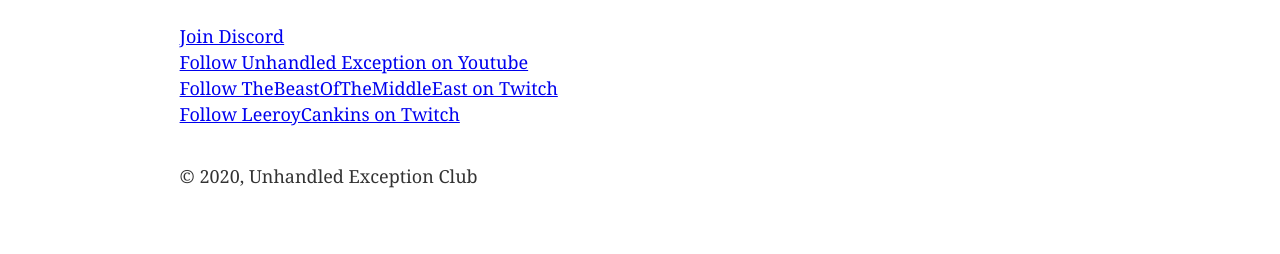
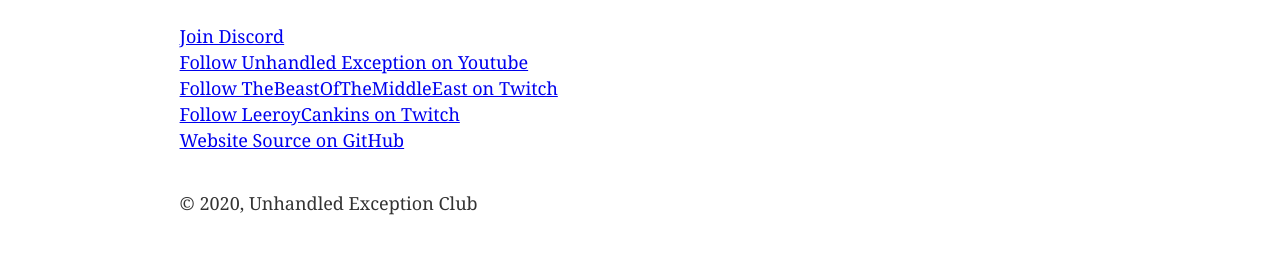
Before and after one commit to nicework-company/unhandledexception.club, a Gatsby site: page / in a window 1280 px wide. Shown: the part 350-604 px from the top of the page. Built offline with nearby package versions, Linux system fonts and the light colour scheme; Gatsby itself is replaced by a stand-in of ours.

Commit message:
Added gh link

```diff
--- a/src/pages/index.js
+++ b/src/pages/index.js
@@ -16,6 +16,8 @@
     <a href="https://twitch.tv/theBeastOfTheMiddleEast">Follow TheBeastOfTheMiddleEast on Twitch</a>
     <br/>
     <a href="https://twitch.tv/LeeroyCankins">Follow LeeroyCankins on Twitch</a>
+    <br/>
+    <a href="https://github.com/nicework-company/unhandledexception.club">Website Source on GitHub</a>
   </Layout>
 )
 
```
